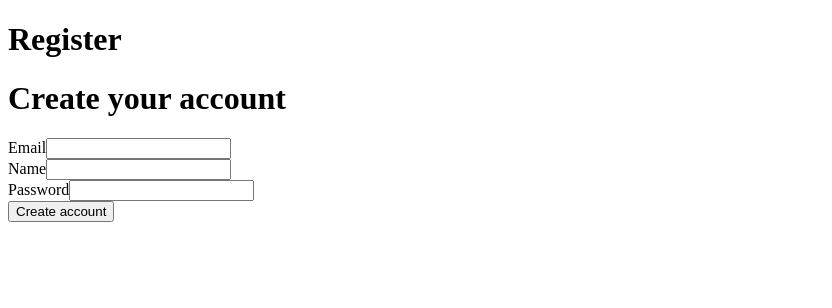
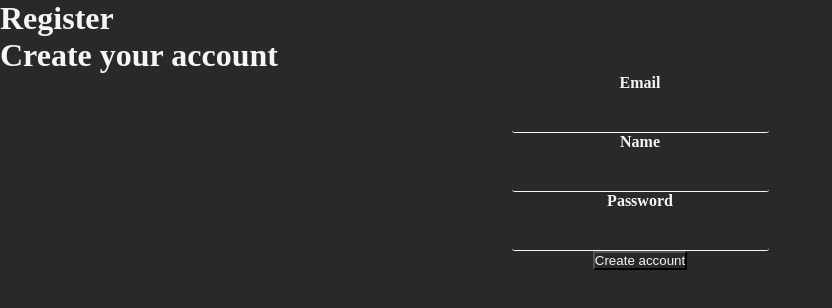
Before and after one commit to svennif/radiant-resorts, a Next.js app: page /register in a window 1280 px wide. Shown: the top 308 px of the page, without its empty margins (0-832 px from the left). Built offline with nearby package versions, Linux system fonts and the light colour scheme.

Commit message:
Register stuff

```diff
--- /dev/null
+++ b/app/api/register/route.ts
@@ -0,0 +1,28 @@
+import { prisma } from "@/lib/prisma";
+import { hash } from "bcrypt";
+import { NextResponse } from "next/server";
+
+export async function POST(req: Request) {
+    try {
+        const { email, password } = await req.json();
+
+        const hashed = await hash(password, 12);
+
+        const user = await prisma.user.create({
+            data: {
+                email,
+                password: hashed,
+            },
+        });
+
+        return NextResponse.json({
+            user: {
+                email: user.email,
+            },
+        });
+    } catch (err: any) {
+        return  new NextResponse (JSON.stringify({ error: err.message }), {
+            status: 500,
+        });
+    }
+}
--- a/app/layout.tsx
+++ b/app/layout.tsx
@@ -1,4 +1,4 @@
-import "@/style/globals.css";
+import "@/style/style.scss";
 import type { Metadata } from "next";
 import { Providers } from "./providers";
 
--- a/app/register/form.tsx
+++ b/app/register/form.tsx
@@ -1,20 +1,44 @@
 "use client";
 
-import Input from "@/components/ui/input";
+import { Alert } from "@/components/ui/alert";
+import Input from "@/components/ui/input/";
+import { signIn } from "next-auth/react";
+import { useState } from "react";
 
 export const RegisterForm = () => {
-    const onSubmit = (e: React.FormEvent<HTMLFormElement>) => {
+    const [email, setEmail] = useState("");
+    const [password, setPassword] = useState("");
+    const [name, setName] = useState("");
+    const [error, setError] = useState<string | null>(null);
+
+    const onSubmit = async (e: React.FormEvent<HTMLFormElement>) => {
         e.preventDefault();
-        console.log('Registered!');
+        try {
+            const res = await fetch("/api/register", {
+                method: "POST",
+                body: JSON.stringify({ email, password, name }),
+                headers: {
+                    "Content-Type": "application/json",
+                },
+            });
+            if (res.ok) {
+                signIn();
+            }
+        } catch (error: any) {
+            setError(error?.message);
+            console.error(error);
+        }
+        console.log("Registered!");
     };
 
     return (
         <>
             <h1>Create your account</h1>
-            <form>
-                <Input label="Email" id="email" type="email" name="email" />
-                <Input label="Name" id="name" type="name" name="name" />
-                <Input label="Password" id="password" type="password" name="password" />
+            <form onSubmit={onSubmit}>
+                <Input required label="Email" id="email" type="email" name="email" value={email} onChange={(e) => setEmail(e.target.value)} />
+                <Input required label="Name" id="name" type="name" name="name" value={name} onChange={(e) => setName(e.target.value)} />
+                <Input required label="Password" id="password" type="password" name="password" value={password} onChange={(e) => setPassword(e.target.value)} />
+                {error && <Alert>{error}</Alert>}
                 <button type="submit">Create account</button>
             </form>
         </>
--- /dev/null
+++ b/components/ui/alert/index.tsx
@@ -0,0 +1,9 @@
+type AlertProps = {
+    children: React.ReactNode;
+};
+
+const Alert = ({ children }: AlertProps) => {
+    return <div>{children}</div>;
+};
+
+export { Alert };
--- a/components/ui/input.tsx
+++ b/components/ui/input/index.tsx
@@ -7,9 +7,9 @@ interface InputProps extends InputHTMLAttributes<HTMLInputElement> {
 
 export default function Input({ label, id, ...props }: InputProps) {
     return (
-        <div className="input">
+        <>
             <label htmlFor={id}>{label}</label>
             <input id={id} {...props} />
-        </div>
+        </>
     );
 }
--- /dev/null
+++ b/style/partials/_form.scss
@@ -0,0 +1,13 @@
+form {
+    margin: 0;
+    padding: 0;
+    border: 0;
+    font-size: 100%;
+    font: inherit;
+    vertical-align: baseline;
+
+    display: flex;
+    flex-direction: column;
+    justify-content: center;
+    align-items: center;
+}
--- /dev/null
+++ b/style/partials/_input.scss
@@ -0,0 +1,14 @@
+
+
+input {
+    border:  none;
+    border-bottom: 1px solid $secondary-color;
+    border-radius: 3px;
+    padding: 5px;
+    font-size: 1.2rem;
+    color: $secondary-color;
+    &:focus {
+        outline: none;
+        border-color: $secondary-color;
+    }
+}
--- /dev/null
+++ b/style/partials/_label.scss
@@ -0,0 +1,4 @@
+label {
+    font-weight: bold;
+    margin-bottom: 0.5rem;
+}
--- /dev/null
+++ b/style/partials/_variables.scss
@@ -0,0 +1,11 @@
+$primary-color: #292929;
+$secondary-color: #f5f5f5;
+
+* {
+    margin: 0;
+    padding: 0;
+    box-sizing: border-box;
+
+    background-color: $primary-color;
+    color: $secondary-color;
+}
--- /dev/null
+++ b/style/style.scss
@@ -0,0 +1,4 @@
+@import 'partials/variables.scss';
+@import 'partials/form.scss';
+@import 'partials/label.scss';
+@import 'partials/input.scss';
```
Also changed, not shown: style/globals.css (deleted).
